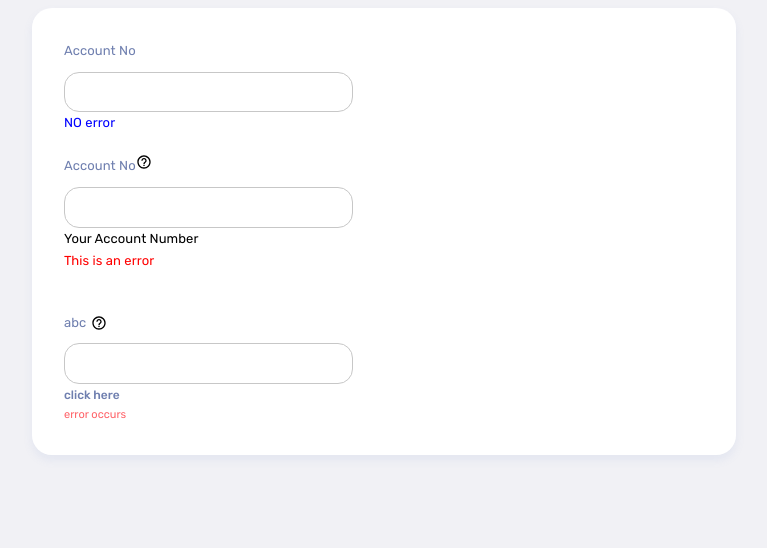
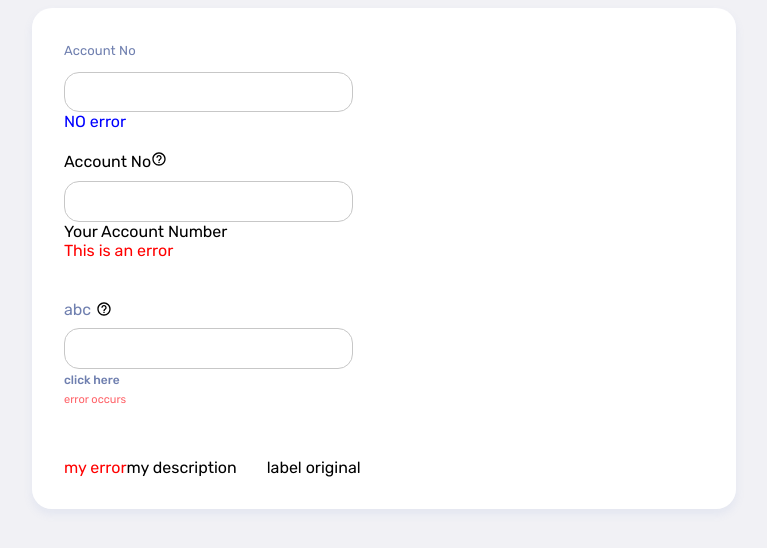
Before and after one commit to shinghuey27/dyno-web, a React (Create React App) app: page / in a window 1280 px wide. Shown: the top 548 px of the page, without its empty margins (256-1023 px from the left). Built offline with nearby package versions, Linux system fonts and the light colour scheme.

Commit message:
refactor label props

```diff
--- a/src/App.js
+++ b/src/App.js
@@ -100,7 +100,9 @@ function App() {
             <TextboxDynoSH
             />
 
-            {/* <Label /> */}
+            <Label value="my error" type={'error'} />
+            <Label value="my description" type={'desc'} />
+             <label style={{marginTop:50, marginLeft:30, display:'inline-block'}}>label original</label>
           </> :
           <>
             <Switch />
--- a/src/Components/Label/Description.js
+++ b/src/Components/Label/Description.js
@@ -1,7 +1,7 @@
 import "./Label.css";
 
 const Description = (props) => {
-  return <label className="description">{props.value}</label>;
+  return <label className="description" {...props}>{props.value}</label>;
 };
 
 export default Description;
--- a/src/Components/Label/Label.css
+++ b/src/Components/Label/Label.css
@@ -6,6 +6,7 @@
   font-weight: 400;
   letter-spacing: 0.09px;
   line-height: 22px;
+
 }
 
 .errorMessage{
--- a/src/Components/Label/Label.js
+++ b/src/Components/Label/Label.js
@@ -3,20 +3,28 @@ import PropTypes from 'prop-types';
 
 const Label = (props) => {
 
-    const { value, type } = props;
+    const { value, type, } = props;
+
+    var labelStyle = { color: '#6f7faf' }
 
     switch (type) {
         case 'error':
 
-            return <label className="label" style={{ color: 'red' }} {...props}>{value}</label>
+            labelStyle = { color: 'red' }
+
+            break;
 
         case 'desc':
 
-            return <label className="label" style={{ color: 'blue' }} {...props}>{value}</label>
-        default:
-            return <label className="label" {...props}>{value}</label>
+            labelStyle = { color: 'black' }
+
+            break;
 
     }
+
+    return (
+        <label style={labelStyle} {...props}>{value}</label>
+    )
 
 
 }
--- a/src/Components/TextboxDyno/TextboxDynoSH.jsx
+++ b/src/Components/TextboxDyno/TextboxDynoSH.jsx
@@ -5,18 +5,18 @@ import ErrorMessage from "../Label/ErrorMessage";
 import Description from "../Label/Description";
 import Tooltip from '@mui/material/Tooltip';
 
-const TextboxDynoSH = () => {
+const TextboxDynoSH = (props) => {
     return (
         <>
             <div style={{ alignItems: 'center', display: 'flex' }}>
                 <Label value="abc" />
                 <Tooltip title="help" style={{}}>
-                    <HelpOutlineIcon fontSize="10px" style={{marginLeft:5}} />
+                    <HelpOutlineIcon fontSize="10px" style={{ marginLeft: 5 }} />
                 </Tooltip>
             </div>
             <Text />
             <div>
-                <Description value="click here" />
+                <Description value="click here" {...props} />
             </div>
             <div>
                 <ErrorMessage value="error occurs" />
```
